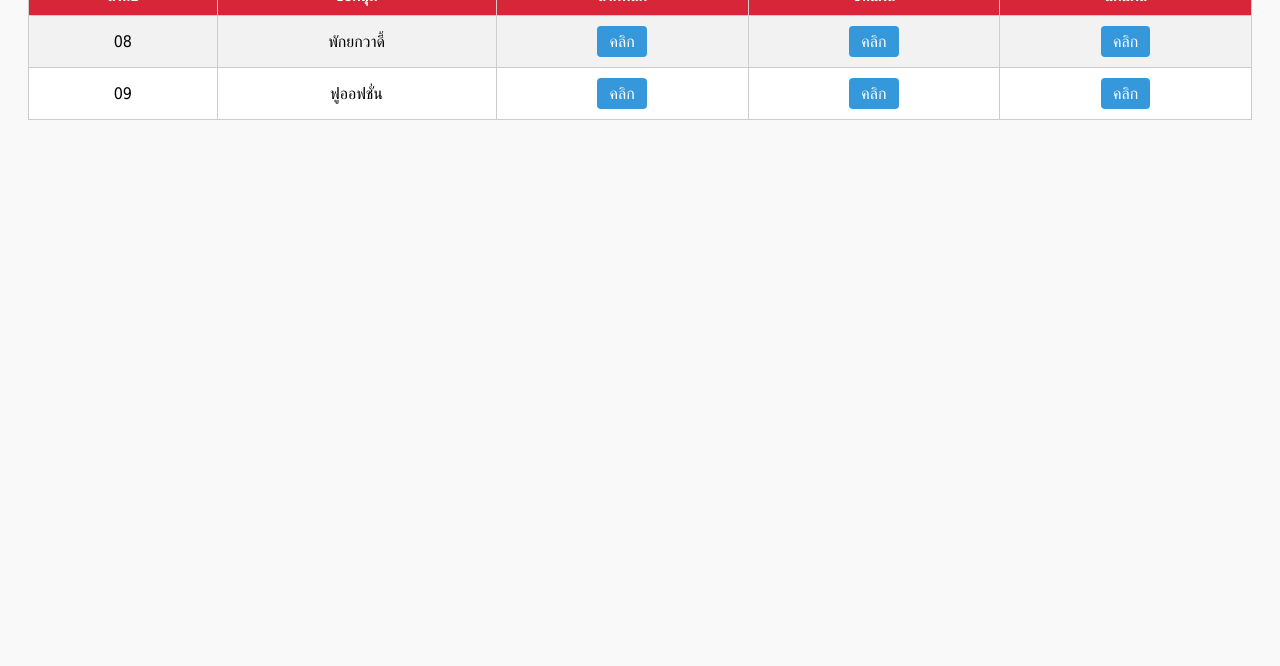
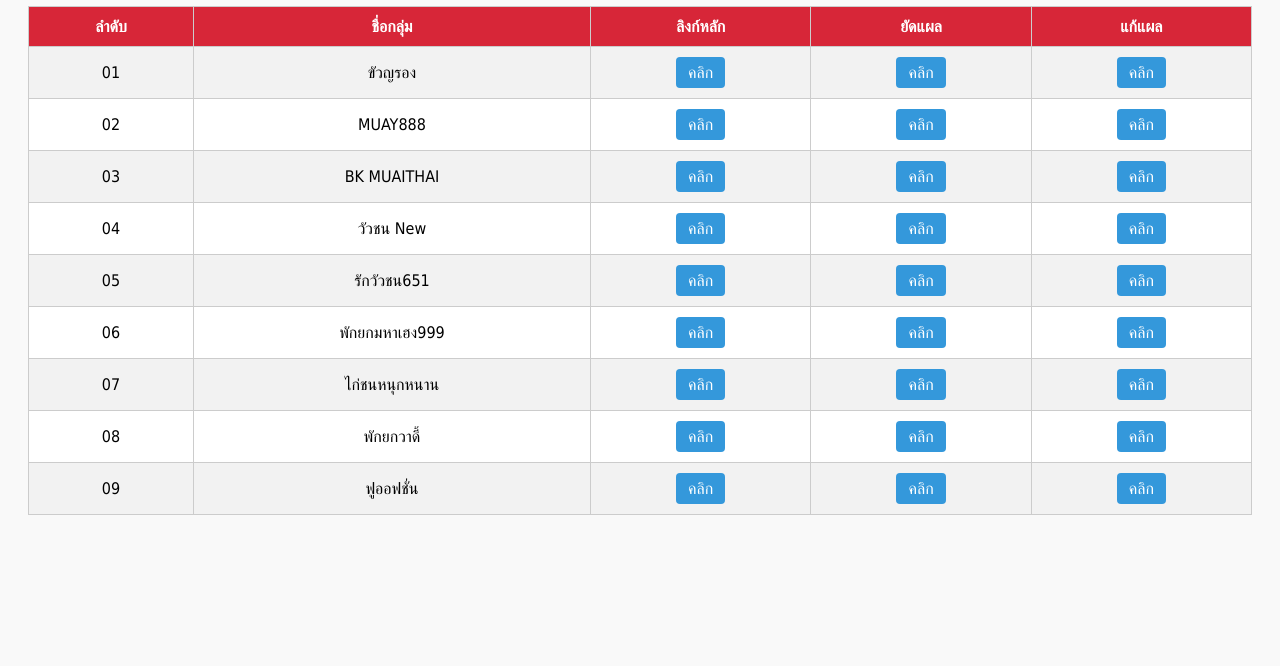
Before and after one commit to airobot01/pkrobot-ai-links, a plain HTML site: page docs/index.html in a window 1280 px wide. Shown: the part 134-800 px from the top of the page. Drawn offline with Linux system fonts and the light colour scheme.

Commit message:
Add files via upload
Signed-off-by: airobot01 <mixball0623@gmail.com>

```diff
--- a/docs/index.html
+++ b/docs/index.html
@@ -24,6 +24,10 @@
     </style>
 </head>
 <body>
+    <div style="text-align: center; margin-bottom: 20px;">
+        <a href="manual-with-video.html" class="button" style="background-color:#2ecc71;">📘 เปิดคู่มือยัดแผล</a>
+    </div>
+
     <h1>รวมลิงก์ระบบพักยก AI</h1>
     <table>
         <tr>
@@ -32,6 +36,55 @@
             <th>ลิงก์หลัก</th>
             <th>ยัดแผล</th>
             <th>แก้แผล</th>
+        </tr>
+        <tr>
+            <td>01</td>
+            <td>ขัวญรอง</td>
+            <td><a class="button" href="https://boxingthailand.com/ConfigKwan/nav.php" target="_blank">คลิก</a></td>
+            <td><a class="button" href="https://boxingthailand.com/ConfigKwan/dev2.php" target="_blank">คลิก</a></td>
+            <td><a class="button" href="https://duck98.com/ConfigKwan/logging.php" target="_blank">คลิก</a></td>
+        </tr>
+        <tr>
+            <td>02</td>
+            <td>MUAY888</td>
+            <td><a class="button" href="https://duck98.com/ConfigBotx/login.php" target="_blank">คลิก</a></td>
+            <td><a class="button" href="https://duck98.com/ConfigBotx/dev2.php" target="_blank">คลิก</a></td>
+            <td><a class="button" href="https://duck98.com/ConfigBotx/logging.php" target="_blank">คลิก</a></td>
+        </tr>
+        <tr>
+            <td>03</td>
+            <td>BK MUAITHAI</td>
+            <td><a class="button" href="https://duck98.com/ConfigBoty/login.php" target="_blank">คลิก</a></td>
+            <td><a class="button" href="https://duck98.com/ConfigBoty/dev2.php" target="_blank">คลิก</a></td>
+            <td><a class="button" href="https://duck98.com/ConfigBoty/logging.php" target="_blank">คลิก</a></td>
+        </tr>
+        <tr>
+            <td>04</td>
+            <td>วัวชน New</td>
+            <td><a class="button" href="https://duck98.com/Jaojom/nav.php?page=realtime" target="_blank">คลิก</a></td>
+            <td><a class="button" href="https://duck98.com/Jaojom/dev2.php" target="_blank">คลิก</a></td>
+            <td><a class="button" href="https://duck98.com/Jaojom/logging.php" target="_blank">คลิก</a></td>
+        </tr>
+        <tr>
+            <td>05</td>
+            <td>รักวัวชน651</td>
+            <td><a class="button" href="https://duck98.com/ConfigBOT/login.php" target="_blank">คลิก</a></td>
+            <td><a class="button" href="https://duck98.com/ConfigBOT/dev2.php" target="_blank">คลิก</a></td>
+            <td><a class="button" href="https://duck98.com/ConfigBOT/logging.php" target="_blank">คลิก</a></td>
+        </tr>
+        <tr>
+            <td>06</td>
+            <td>พักยกมหาเฮง999</td>
+            <td><a class="button" href="https://duck98.com/ConfigMahaheng/login.php" target="_blank">คลิก</a></td>
+            <td><a class="button" href="https://duck98.com/ConfigMahaheng/dev2.php" target="_blank">คลิก</a></td>
+            <td><a class="button" href="https://duck98.com/ConfigMahaheng/logging.php" target="_blank">คลิก</a></td>
+        </tr>
+        <tr>
+            <td>07</td>
+            <td>ไก่ชนหนุกหนาน</td>
+            <td><a class="button" href="https://duck98.com/ConfigNuknan/login.php" target="_blank">คลิก</a></td>
+            <td><a class="button" href="https://duck98.com/ConfigNuknan/dev2.php" target="_blank">คลิก</a></td>
+            <td><a class="button" href="https://duck98.com/ConfigNuknan/logging.php" target="_blank">คลิก</a></td>
         </tr>
         <tr>
             <td>08</td>
```
Also changed, not shown: docs/manual-with-video.html (added, +46 -0 lines).
